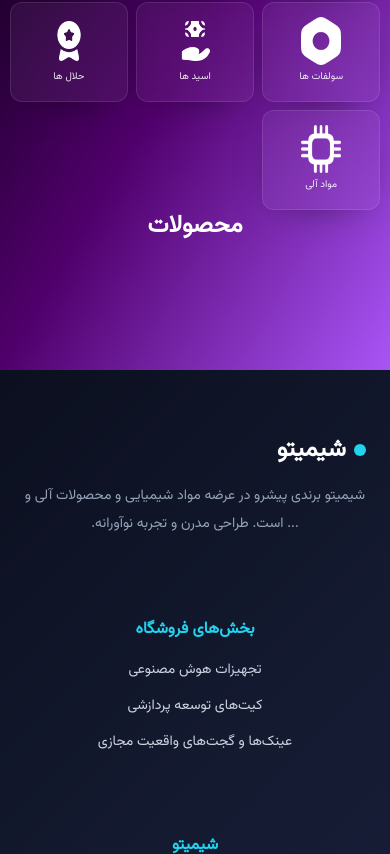
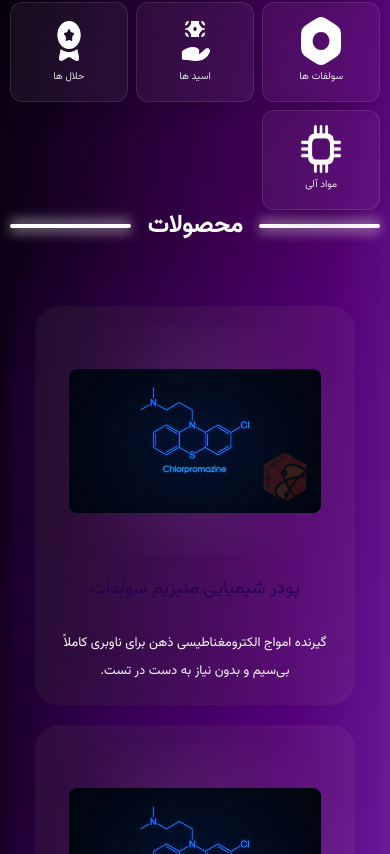
Before and after one commit to asalshojaeee/Shimito, a React (Vite) app: page / in a window 390 px wide. Shown: the part 1146-2000 px from the top of the page. Built offline with nearby package versions, Linux system fonts and the light colour scheme.

Commit message:
some edits to slider and products

```diff
--- a/src/components/CountiueOfPayment.tsx
+++ b/src/components/CountiueOfPayment.tsx
@@ -343,10 +343,11 @@ const ProductSidebar: React.FC<ProductSidebarProps> = ({
     text-white
     sm:h-12
     sm:px-4
+    gap-2
     sm:text-sm
   "
 >
-  10 کیلو گرم نمونه
+ {quantity}<span>کیلو گرم نمونه</span>
 </Link>
 
   {/* Minus */}
--- a/src/components/MoleculeCardSlider.tsx
+++ b/src/components/MoleculeCardSlider.tsx
@@ -13,49 +13,58 @@ export interface MoleculeCardSliderProps {
 }
 
 
-const MoleculeCardSlider: React.FC<MoleculeCardSliderProps> = ({ items }) => {
+const MoleculeCardSlider: React.FC<MoleculeCardSliderProps> = ({
+  items,
+}) => {
   return (
     <section
       dir="rtl"
-      className="
-        relative
-        w-full
-        py-16
-      "
+      className="relative w-full py-16 overflow-hidden"
     >
-      {/* Glow */}
+      {/* ================= GLOW ================= */}
       <div
         className="
           pointer-events-none
           absolute
           left-1/2
-          top-1/2
+          top-[35%]
           -translate-x-1/2
           -translate-y-1/2
-          w-full
-          h-[300px]
+          w-[70%]
+          h-[180px]
           rounded-full
-          blur-[120px]
+          bg-[#5A00A7]/20
+          blur-[100px]
         "
       />
 
+      {/* ================= DESKTOP ================= */}
       <div className="relative hidden md:block w-full">
         <div
           className="
             relative
             mx-auto
             w-full
-            max-w-[1200px]
-            min-h-[450px]
-
+            max-w-[1400px]
+            min-h-[470px]
             flex
             items-center
             justify-center
           "
         >
-          {items.map((item, index) => {
-            // موقعیت ثابت کارت‌ها
-            const position = index;
+          {items.slice(0, 9).map((item, index) => {
+            let position = 0;
+
+            if (index > 0) {
+              const step = Math.ceil(index / 2);
+
+              position =
+                index % 2 === 1
+                  ? step
+                  : -step;
+            }
+
+            const gap = 170;
 
             return (
               <Link
@@ -63,67 +72,58 @@ const MoleculeCardSlider: React.FC<MoleculeCardSliderProps> = ({ items }) => {
                 to="/our-products"
                 className="absolute shrink-0"
                 style={{
-                  zIndex: items.length - position,
-                  right: `
-  calc(
-    0%
-    - min(35vw, 700px)
-    + ${position * 15}vw
-  )
+                  zIndex:
+                    items.length -
+                    Math.abs(position),
+
+                  left: "50%",
+
+                  transform: `
+                    translateX(calc(-50% + ${
+                      position * gap
+                    }px))
+                    translateY(${
+                      index === 0 ? "-25px" : "0px"
+                    })
                   `,
 
-                  transform: `
-                    translateY(${position === 0 ? "-25px" : "0px"})
-                  `,
-                  width: "clamp(240px, 19vw, 280px)",
+                  width: "clamp(210px, 16vw, 250px)",
+
                   minHeight: "390px",
                 }}
               >
-
                 <article
                   className="
                     group
                     relative
                     w-full
                     min-h-[390px]
-
                     rounded-[24px]
-
                     bg-white/5
-
                     backdrop-blur-xl
                     md:backdrop-blur-2xl
                     lg:backdrop-blur-[35px]
                     xl:backdrop-blur-[45px]
-
                     p-5
-
                     flex
                     flex-col
                     items-center
-
                     shadow-[0_12px_100px_0_#5A00A740]
-
                     transition-all
                     duration-300
-
                     hover:z-50
                     hover:-translate-y-2
                   "
                 >
-
-
-                  {/* Image */}
+                  {/* ================= IMAGE ================= */}
                   <div
                     className="
                       relative
                       w-full
                       h-[230px]
-
                       flex
                       items-center
                       justify-center
-
                       rounded-[20px]
                       overflow-hidden
                     "
@@ -149,10 +149,135 @@ const MoleculeCardSlider: React.FC<MoleculeCardSliderProps> = ({ items }) => {
                         max-w-[90%]
                         max-h-[90%]
                         object-contain
-
                         transition-transform
                         duration-500
+                        group-hover:scale-105
+                      "
+                    />
+                  </div>
 
+                  {/* ================= TITLE ================= */}
+                  <h3
+                    className="
+                      mt-5
+                      text-[18px]
+                      font-thin
+                      text-[#290051]
+                      text-center
+                      whitespace-nowrap
+                    "
+                  >
+                    {item.name}
+                  </h3>
+
+                  {/* ================= DIVIDER ================= */}
+                  <div
+                    className="
+                      mt-3
+                      mb-3
+                      w-12
+                      h-[2px]
+                      rounded-full
+                    "
+                  />
+
+                  {/* ================= DESCRIPTION ================= */}
+                  <p
+                    className="
+                      text-[13px]
+                      leading-7
+                      text-white
+                      text-center
+                    "
+                  >
+                    {item.descriptionFa}
+                  </p>
+                </article>
+              </Link>
+            );
+          })}
+        </div>
+      </div>
+
+      {/* ================= MOBILE ================= */}
+      <div
+        className="
+          md:hidden
+          relative
+          w-full
+          px-4
+        "
+      >
+        <div
+          className="
+            flex
+            flex-wrap
+            items-center
+            justify-center
+            gap-5
+          "
+        >
+          {items.map((item) => (
+            <Link
+              key={item.id}
+              to="/our-products"
+              className="w-full max-w-[320px]"
+            >
+              <article
+                className="
+                  group
+                  relative
+                  w-full
+                  min-h-[390px]
+                  rounded-[24px]
+                  bg-white/5
+                  backdrop-blur-xl
+                  p-5
+                  flex
+                  flex-col
+                  items-center
+                  shadow-[0_12px_100px_0_#5A00A740]
+                  transition-all
+                  duration-300
+                  hover:-translate-y-2
+                "
+              >
+                {/* Image */}
+                <div
+                  className="
+                    relative
+                    w-full
+                    h-[230px]
+                    flex
+                    items-center
+                    justify-center
+                    rounded-[20px]
+                    overflow-hidden
+                  "
+                >
+                  <div
+                    className="
+                      pointer-events-none
+                      absolute
+                      w-[160px]
+                      h-[160px]
+                      rounded-full
+                      bg-[#FFFFFF1A]
+                      blur-[50px]
+                    "
+                  />
+
+                  <img
+                    src={item.image}
+                    alt={item.name}
+                    className="
+                      relative
+                      z-10
+                      max-w-[90%]
+                      max-h-[90%]
+                      object-contain
+                      transition-transform
+                      duration-500
                       group-hover:scale-105
                     "
                   />
@@ -195,13 +320,11 @@ const MoleculeCardSlider: React.FC<MoleculeCardSliderProps> = ({ items }) => {
                 </p>
               </article>
             </Link>
-            );
-          })}
+          ))}
         </div>
       </div>
     </section>
   );
 };
 
-
 export default MoleculeCardSlider;
--- a/src/components/PayCompleteSampleModal.tsx
+++ b/src/components/PayCompleteSampleModal.tsx
@@ -26,7 +26,7 @@ const PayCompleteSampleModal: React.FC<PayCompleteSampleModalProps> = ({
     return createPortal(
 
         <div
-            className="fixed  inset-0 z-[9999] flex items-center justify-center bg-[#A855F71A] backdrop-blur-sm px-4"
+            className="fixed  inset-0 z-[9999] flex items-center justify-center bg-[#A855F71A] backdrop-blur-md px-4"
         >
             <div
                 className="border border-[#A855F7]
--- a/src/components/ProductsSlider.tsx
+++ b/src/components/ProductsSlider.tsx
@@ -1,6 +1,6 @@
+import SectionTitle2 from './SectionTitle'
 
 import MoleculeCardSlider from './MoleculeCardSlider'
-import SectionTitle from './SectionTitle'
 
 const products = [
     {
@@ -39,21 +39,26 @@ const products = [
         descriptionFa: "گیرنده امواج الکترومغناطیسی ذهن برای ناوبری کاملاً بی‌سیم و بدون نیاز به دست در تست.",
         image: "/image 4.png",
     },
+     {
+        id: "6",
+        name: "پودر شیمیایی منیزیم سولفات",
+        descriptionFa: "گیرنده امواج الکترومغناطیسی ذهن برای ناوبری کاملاً بی‌سیم و بدون نیاز به دست در تست.",
+        image: "/image 4.png",
+    }
 ];
-
 const Products = () => {
   return (
+    <div className="w-full">
+      <SectionTitle2>
+        محصولات
+      </SectionTitle2>
 
-        <div>
-            <SectionTitle>محصولات</SectionTitle>
       <MoleculeCardSlider
         items={products}
         interval={3000}
       />
     </div>
-    )
-}
-
-
+  );
+};
 
 export default Products
--- a/src/components/SectionTitle.tsx
+++ b/src/components/SectionTitle.tsx
@@ -11,15 +11,12 @@ const SectionTitle2: React.FC<Props> = ({ children, className }) => {
       dir="rtl"
       className={`flex items-center justify-center w-full gap-4 ${className ?? ""}`}
     >
-      {/* خط چپ */}
       <div className="flex-1 h-[4px] rounded-xl bg-white shadow-[0_-4px_12px_#ffffffb3,0_4px_12px_#ffffffb3]" />
 
-      {/* متن وسط */}
       <h2 className="text-2xl sm:text-4xl font-extrabold text-white whitespace-nowrap ">
         {children}
       </h2>
 
-      {/* خط راست */}
       <div className="flex-1 h-[4px] rounded-xl bg-white shadow-[0_-4px_12px_#ffffffb3,0_4px_12px_#ffffffb3]" />
     </div>
   );
--- a/src/pages/Home.tsx
+++ b/src/pages/Home.tsx
@@ -10,7 +10,7 @@ const Home: React.FC = () => {
       <div className='w-full'>
         <Hero />
         <div
-          className='w-full flex flex-col items-center justify-start
+          className='w-full flex flex-col items-center justify-center
                         bg-gradient-to-br from-[#000105] via-[#50006B] to-[#A855F7]'
         >
           <div className='w-full max-w-[95vw] md:max-w-[85vw] flex flex-col items-center'>
```
Lines whose indentation alone changed are shown as unchanged.
